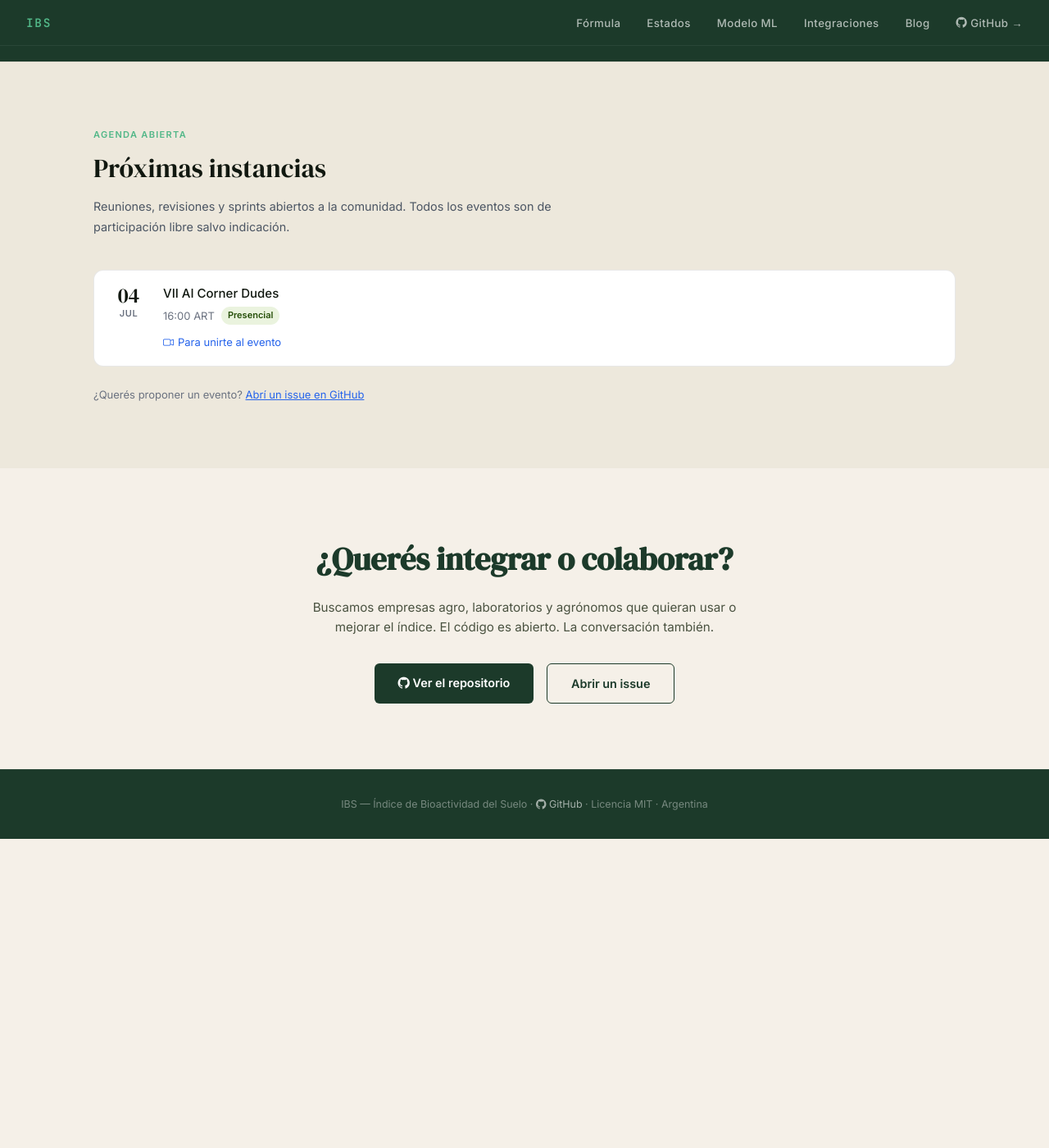
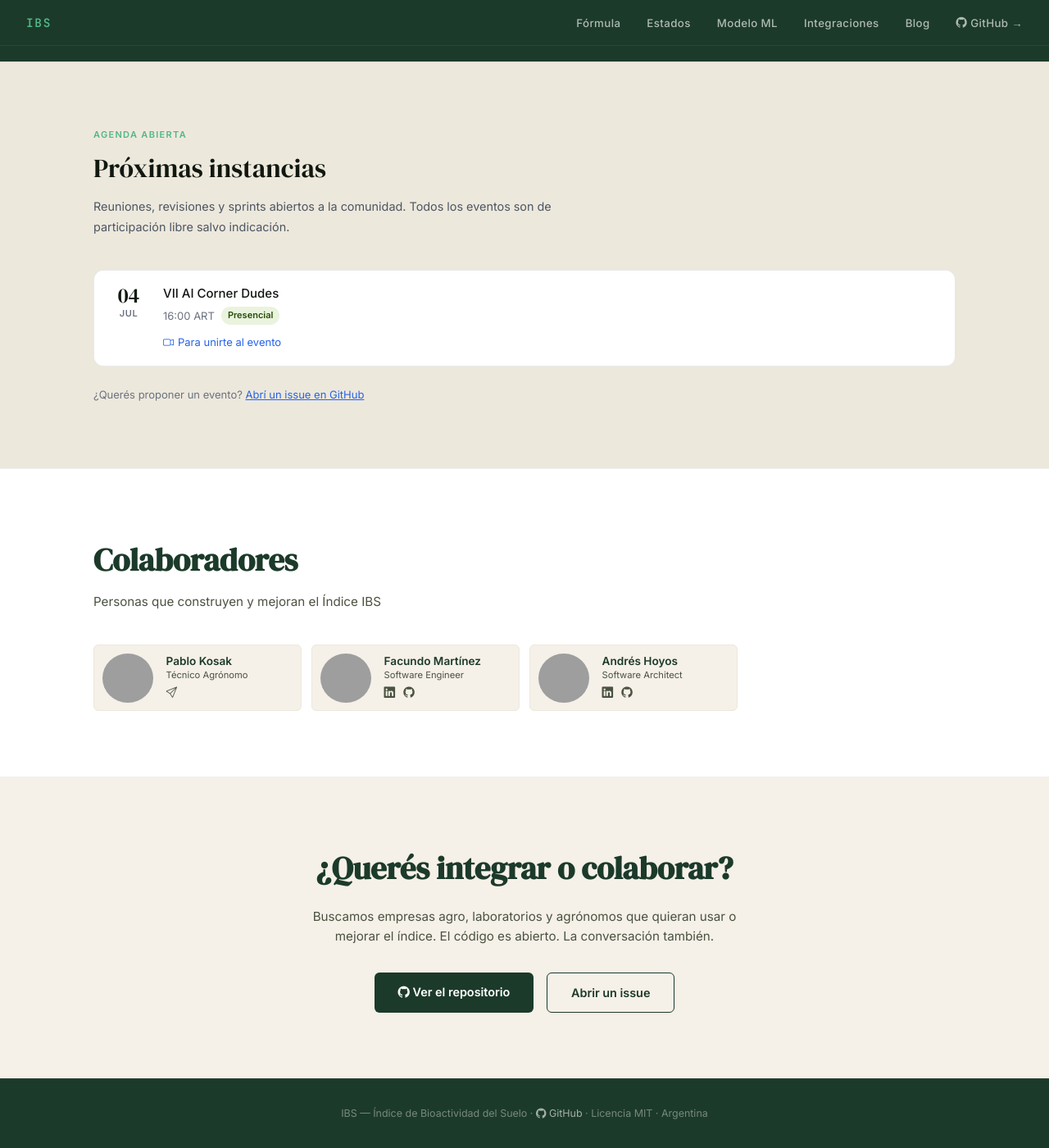
Before and after one commit to fx-biocoder/ibs, a Jekyll site: the page built from src/index.md, in a window 1280 px wide and 1400 px high, scrolled down 3619 px. Shown: the whole window at 82% size. Built offline with Jekyll 4.4.1, drawn with Linux system fonts in a browser that asks for light colours; before the commit the page ends 4642 px from its top, so only the background shows below that; grey boxes are pictures that could not be loaded.

Commit message:
feat: seccion de colaboradores

```diff
--- a/src/assets/css/style.css
+++ b/src/assets/css/style.css
@@ -836,6 +836,157 @@ input[type="range"] {
 
 .post-tags .tag:hover { background: var(--tierra, #1C3A2A); color: var(--blanco, #FFFFFF); }
 
+
+.empresas_section {
+  padding: 5rem 2rem;
+  border-top: 1px solid rgba(0,0,0,0.06);
+  border-bottom: 1px solid rgba(0,0,0,0.06);
+}
+.empresas_inner { max-width: var(--max); margin: 0 auto; }
+.empresas_grid {
+  display: grid;
+  grid-template-columns: repeat(4, 1fr);
+  gap: 0.75rem;
+  margin-top: 1rem;
+}
+.empresa_card {
+  display: flex;
+  align-items: flex-start;
+  gap: 0.75rem;
+  background: var(--blanco);
+  border-radius: var(--radio);
+  padding: 0.8rem 0.8rem 0.6rem 0.8rem;
+  border-left: 4px solid var(--brote);
+  transition: background 0.2s, transform 0.2s, box-shadow 0.2s;
+  min-width: 0;
+  position: relative;
+}
+.empresa_card:hover { background: var(--blanco); box-shadow: 0 4px 12px rgba(0,0,0,0.08); }
+.empresa_badge.oro i { color: #D4AF37; }
+.empresa_badge.plata i { color: #C0C0C0; }
+.empresa_badge.bronce i { color: #CD7F32; }
+.empresa_badge.tech i { color: #8B5CF6; }
+
+.empresa_badge {
+  position: absolute;
+  top: 8px;
+  right: 8px;
+  color: var(--brote);
+  font-size: 0.9rem;
+  line-height: 1;
+}
+.empresa_badge i { display: block; }
+.empresa_logo {
+  width: 50px;
+  height: 50px;
+  border-radius: var(--radio);
+  overflow: hidden;
+  flex-shrink: 0;
+}
+.empresa_logo img {
+  width: 100%;
+  height: 100%;
+  object-fit: contain;
+  display: block;
+}
+.empresa_info { flex: 1; min-width: 0; padding-right: 24px; }
+.empresa_nombre {
+  font-weight: 600;
+  font-size: 0.85rem;
+  color: var(--tierra);
+  line-height: 1.2;
+}
+.empresa_rol {
+  font-size: 0.7rem;
+  color: var(--musgo);
+  font-weight: 500;
+  margin: 1px 0;
+}
+.empresa_contacto { display: flex; gap: 10px; }
+.empresa_contacto a {
+  color: var(--grafito);
+  font-size: 0.85rem;
+  transition: color 0.2s;
+  text-decoration: none;
+}
+.empresa_contacto a:hover { color: var(--brote); }
+
+@media (max-width: 400px) {
+  .colaboradores_inner { padding: 0; }
+  .empresas_grid { grid-template-columns: 1fr; }
+
+}
+
+.colaboradores_section {
+  background: var(--blanco);
+  padding: 5rem 2rem;
+  border-top: 1px solid rgba(0,0,0,0.06);
+  border-bottom: 1px solid rgba(0,0,0,0.06);
+}
+.colaboradores_inner { max-width: var(--max); margin: 0 auto; padding: 0 1.5rem; }
+.colaboradores_grid {
+  display: grid;
+  grid-template-columns: repeat(4, 1fr);
+  gap: 0.75rem;
+  margin-top: 1rem;
+}
+.colaborador_card {
+  display: flex;
+  align-items: center;
+  gap: 1rem;
+  background: var(--arena);
+  border-radius: var(--radio);
+  padding: 0.6rem 0.8rem 0.6rem 0.6rem;
+  border: 1px solid var(--pergamino);
+  transition: background 0.2s, transform 0.2s;
+  min-width: 0;
+}
+.colaborador_card:hover { background: var(--pergamino); }
+.colaborador_avatar {
+  width: 62px;
+  height: 60px;
+  border-radius: 50%;
+  overflow: hidden;
+  flex-shrink: 0;
+}
+.colaborador_avatar img {
+  width: 100%;
+  height: 100%;
+  object-fit: cover;
+  display: block;
+}
+.colaborador_info { flex: 1; min-width: 0; }
+.colaborador_nombre {
+  font-weight: 600;
+  font-size: 0.85rem;
+  color: var(--tierra);
+  line-height: 1.2;
+}
+.colaborador_rol { font-size: 0.7rem; color: var(--grafito); margin: 1px 0; }
+.colaborador_contacto { display: flex; gap: 10px; }
+.colaborador_contacto a {
+  color: var(--grafito);
+  font-size: 0.85rem;
+  transition: color 0.2s;
+  text-decoration: none;
+}
+.colaborador_contacto a:hover { color: var(--brote); }
+.colaborador_accion { flex-shrink: 0; }
+.btn_mensaje {
+  display: inline-flex;
+  align-items: center;
+  justify-content: center;
+  background: var(--tierra);
+  color: var(--blanco);
+  width: 32px;
+  height: 32px;
+  border-radius: 50%;
+  font-size: 0.85rem;
+  text-decoration: none;
+  transition: background 0.2s, transform 0.15s;
+}
+.btn_mensaje:hover { background: var(--musgo); transform: scale(1.05); }
+
 footer {
   background: var(--tierra);
   color: rgba(255,255,255,0.4);
--- a/src/index.md
+++ b/src/index.md
@@ -295,6 +295,53 @@ temp_score = exp(-0.5 × ((temp - 22.0) / 8.0)²)
   </div>
 </section>
 
+<section class="colaboradores_section" id="colaboradores">
+  <div class="colaboradores_inner">
+    <h2 class="seccion_titulo">Colaboradores</h2>
+    <p class="seccion_sub">Personas que construyen y mejoran el Índice IBS</p>
+    <div class="colaboradores_grid">
+      <div class="colaborador_card">
+        <div class="colaborador_avatar">
+          <img src="../assets/images/pablo_kosak.jpg" alt="Foto de colaborador" loading="lazy">
+        </div>
+        <div class="colaborador_info">
+          <div class="colaborador_nombre">Pablo Kosak</div>
+          <div class="colaborador_rol">T&eacute;cnico Agr&oacute;nomo</div>
+          <div class="colaborador_contacto">
+            <a href="mailto:kosakpablo@gmail.com" target="_blank"><i class="bi bi-send"></i></a>
+          </div>
+        </div>
+      </div>
+      <div class="colaborador_card">
+        <div class="colaborador_avatar">
+          <img src="../assets/images/facundo_martinez.jpg" alt="Foto de colaborador" loading="lazy">
+        </div>
+        <div class="colaborador_info">
+          <div class="colaborador_nombre">Facundo Martínez</div>
+          <div class="colaborador_rol">Software Engineer</div>
+          <div class="colaborador_contacto">
+            <a href="https://www.linkedin.com/in/fxmartinez" target="_blank"><i class="bi bi-linkedin"></i></a>
+            <a href="https://github.com/fx-biocoder" target="_blank"><i class="bi bi-github"></i></a>
+          </div>
+        </div>
+      </div>
+      <div class="colaborador_card">
+        <div class="colaborador_avatar">
+          <img src="../assets/images/avatar.png" alt="Foto de colaborador" loading="lazy">
+        </div>
+        <div class="colaborador_info">
+          <div class="colaborador_nombre">Andrés Hoyos</div>
+          <div class="colaborador_rol">Software Architect</div>
+          <div class="colaborador_contacto">
+            <a href="https://www.linkedin.com/in/andreshoyos/" target="_blank"><i class="bi bi-linkedin"></i></a>
+            <a href="https://github.com/andres-victor-hoyos" target="_blank"><i class="bi bi-github"></i></a>
+          </div>
+        </div>
+      </div>
+    </div>
+  </div>
+</section>
+
 <!-- CTA FINAL -->
 <section class="cta_section">
   <h2 class="seccion_titulo">¿Querés integrar o colaborar?</h2>
```
